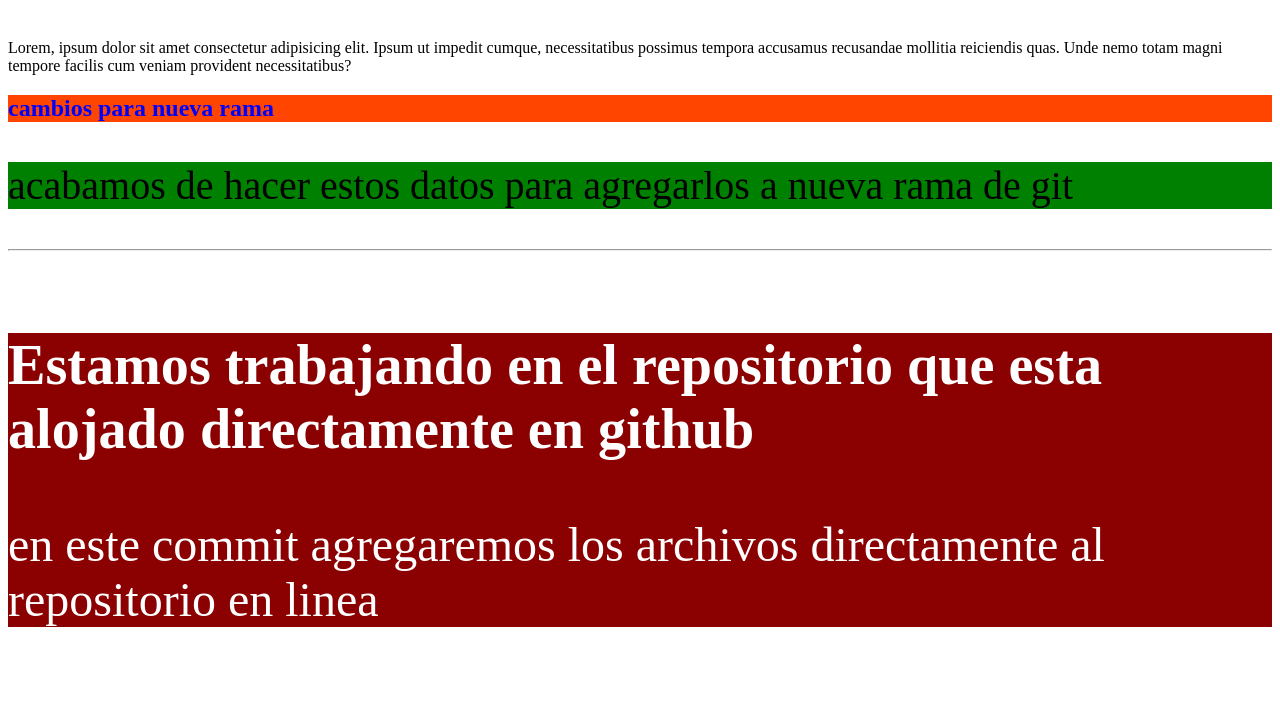
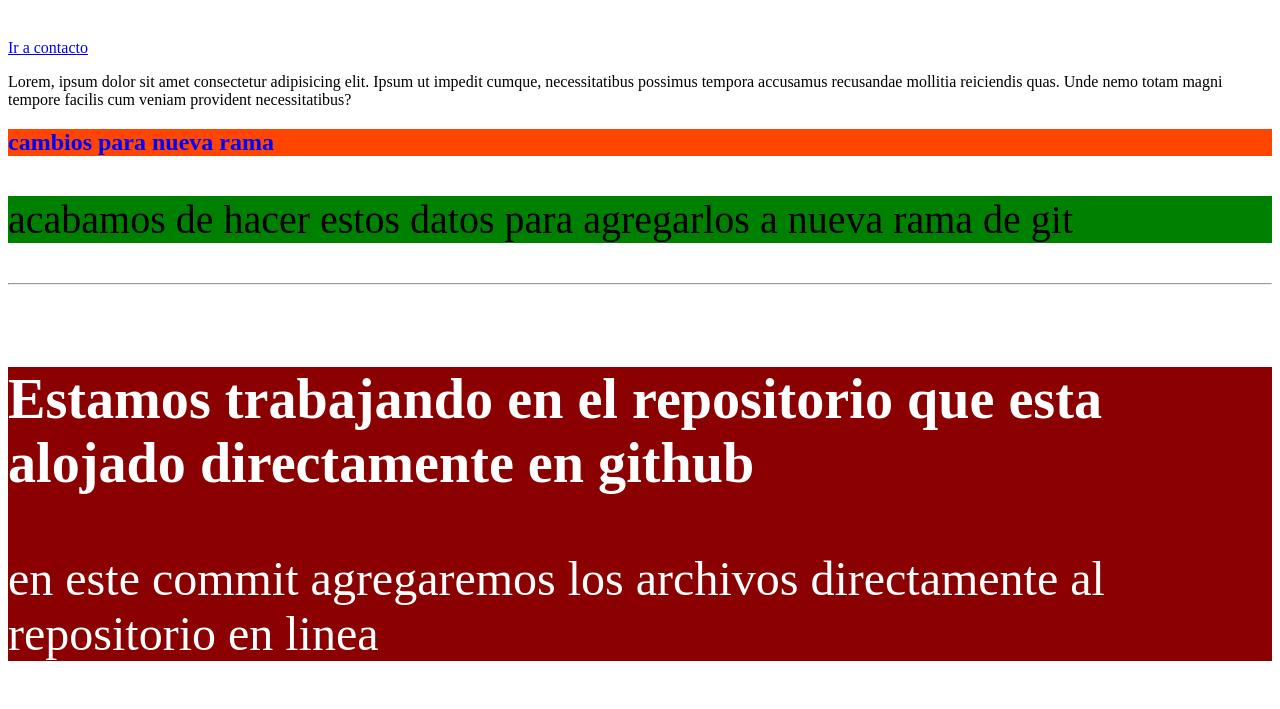
Before and after one commit to AndHoyosGarzon/comision-55470.github.io, a plain HTML site: page index.html in a window 1280 px wide. Shown: the part 159-868 px from the top of the page. Before the commit the page ends 834 px from the top, so only its background shows below. Drawn offline with Linux system fonts and the light colour scheme.

Commit message:
agregamos link contacto

```diff
--- a/index.html
+++ b/index.html
@@ -10,6 +10,9 @@
     <h1>
         Hello world!!!
     </h1>
+    <div>
+        <a href="./pages/contacto.html">Ir a contacto</a>
+    </div>
     <p>
         Lorem, ipsum dolor sit amet consectetur adipisicing elit. Ipsum ut impedit cumque, necessitatibus possimus tempora accusamus recusandae mollitia reiciendis quas. Unde nemo totam magni tempore facilis cum veniam provident necessitatibus?
 
```
